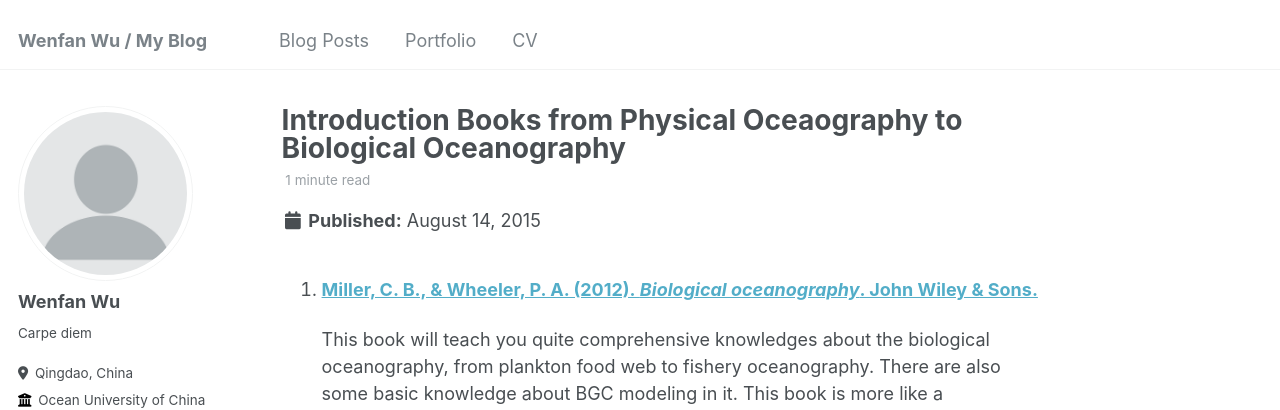
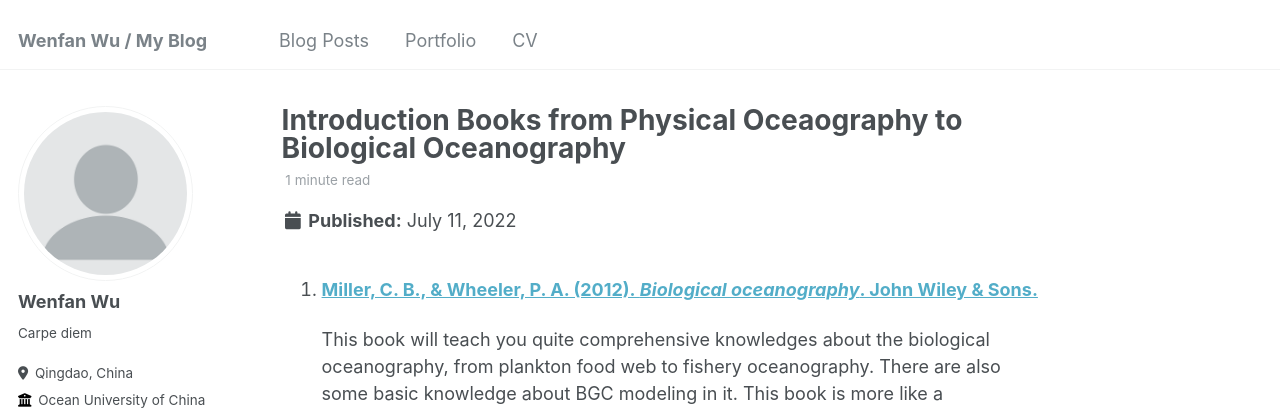
Before and after one commit to wenfanwu/wenfanwu.github.io, a Jekyll site: the page built from _posts/2022-07-11-blog-post-1.md, in a window 1280 px wide and 900 px high. Shown: the top 410 px of the window. Built offline with Jekyll 4.4.1, drawn with Linux system fonts in a browser that asks for light colours; some web fonts are replaced.

Commit message:
Update 2022-07-11-blog-post-1.md

```diff
--- a/_posts/2022-07-11-blog-post-1.md
+++ b/_posts/2022-07-11-blog-post-1.md
@@ -1,6 +1,6 @@
 ---
 title: 'Introduction Books from Physical Oceaography to Biological Oceanography'
-date: 2015-08-14
+date: 2022-07-11
 permalink: /posts/2022/07/blog-post-1/
 tags:
   - oceanography
```
